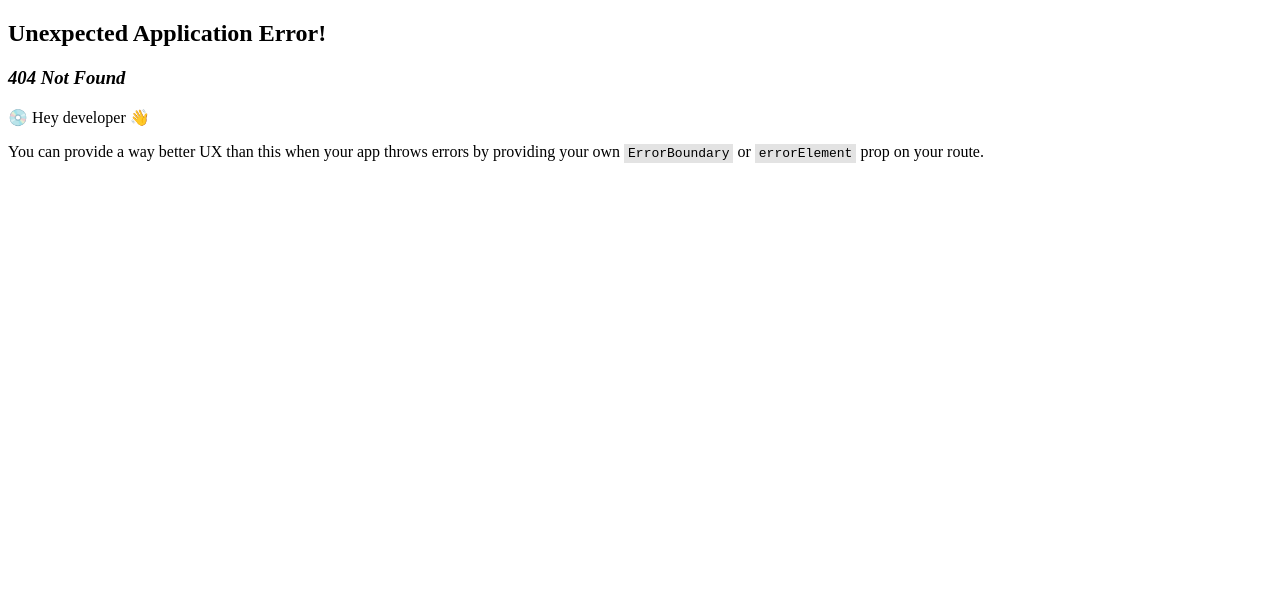
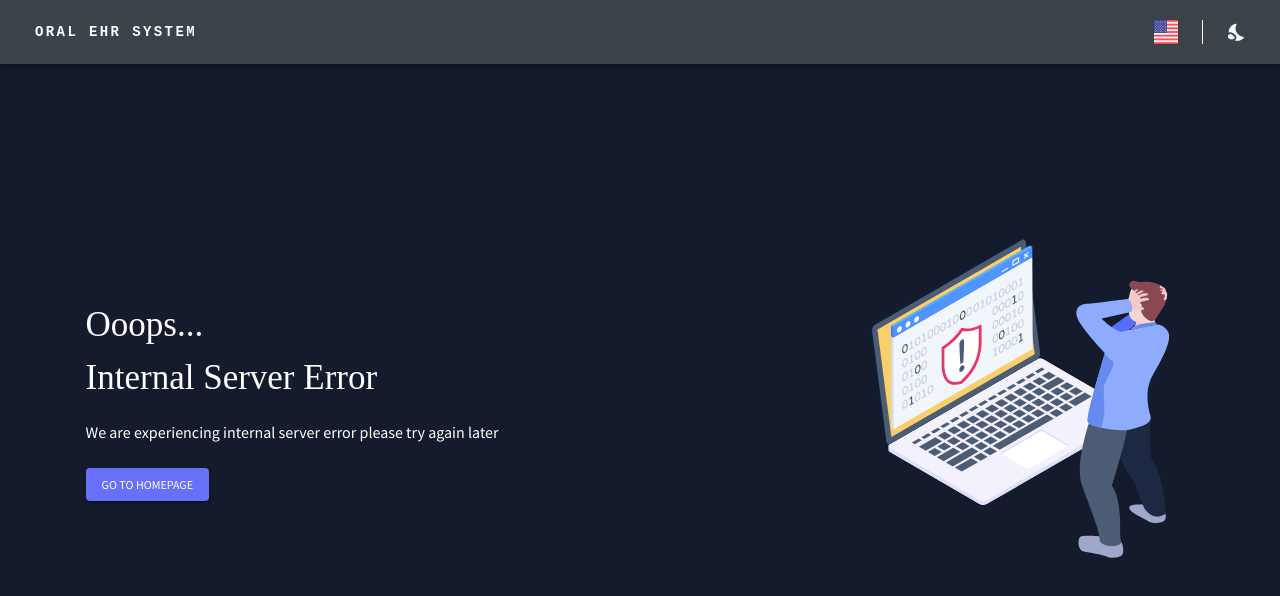
Before and after one commit to Prashant20985/oral-health-indices-monitoring-system-frontend, a React (Create React App) app: page /server-error in a window 1280 px wide. Before the commit this address had no page. Shown: the top 596 px of the page. Built offline with nearby package versions, Linux system fonts and the light colour scheme.

Commit message:
Added Server Error page

```diff
--- a/src/app/api/axiosAgent.ts
+++ b/src/app/api/axiosAgent.ts
@@ -11,6 +11,7 @@ import {
   ApplicationUser,
   ApplicationUserFormValues,
 } from "../models/ApplicationUser";
+import { router } from "../router/Routes";
 
 axios.defaults.baseURL = process.env.REACT_APP_API_URL;
 
@@ -44,7 +45,7 @@ axios.interceptors.response.use(
         toast.warning("Forbidden");
         break;
       case 500:
-        toast.error("Server Error");
+        router.navigate("/server-error");
     }
     return Promise.reject(error);
   }
--- a/src/app/layout/App.tsx
+++ b/src/app/layout/App.tsx
@@ -29,7 +29,7 @@ function App() {
           hideProgressBar
           theme="colored"
         />
-        {!commonStore.applocationLoaded ? (
+        {commonStore.applocationLoaded ? (
           <>
             <Navbar />
             <Container maxWidth="xl" sx={{ mt: 10 }}>
--- a/src/app/router/Routes.tsx
+++ b/src/app/router/Routes.tsx
@@ -8,6 +8,7 @@ import Dashboard from "../../features/Dashboard/Dashboard";
 import ActiveApplicationUsersList from "../../features/AdminOperations/List/ActiveUsers/ActiveApplicationUsersList";
 import DeactivatedApplicationUsersList from "../../features/AdminOperations/List/DeactivatedUsers/DeactivatedApplicationUsersList";
 import DeletedApplicationUsersList from "../../features/AdminOperations/List/DeletedUsers/DeletedApplicationUsersList";
+import ServerError from "../../features/Errors/ServerError";
 
 const routes: RouteObject[] = [
   {
@@ -47,6 +48,7 @@ const routes: RouteObject[] = [
       { path: "login", element: <LoginForm /> },
       { path: "forgot-pass", element: <ForgotPasswordForm /> },
       { path: "reset-password", element: <ResetPasswordForm /> },
+      { path: "server-error", element: <ServerError /> },
     ],
   },
 ];
--- /dev/null
+++ b/src/features/Errors/GoToHomePageButton.tsx
@@ -0,0 +1,23 @@
+import { Button, useTheme } from "@mui/material";
+import { colors } from "../../themeConfig";
+import { router } from "../../app/router/Routes";
+
+export default function GoToHomePageButton() {
+  const theme = useTheme();
+  const color = colors(theme.palette.mode);
+  return (
+    <Button
+      onClick={() => router.navigate("/")}
+      variant="contained"
+      sx={{
+        mt: "1.5rem",
+        backgroundColor: color.blueAccent[500],
+        "&:hover": {
+          backgroundColor: color.blueAccent[600],
+        },
+      }}
+    >
+      Go To Homepage
+    </Button>
+  );
+}
--- /dev/null
+++ b/src/features/Errors/ServerError.tsx
@@ -0,0 +1,41 @@
+import { Typography, Box } from "@mui/material";
+import GoToHomePageButton from "./GoToHomePageButton";
+
+export default function NotFound() {
+  return (
+    <Box
+      sx={{
+        display: "flex",
+        justifyContent: "center",
+        alignItems: "center",
+        minHeight: "80vh",
+      }}
+    >
+      <Box
+        display="flex"
+        justifyContent="space-between"
+        alignItems="center"
+        width="90%"
+      >
+        <Box>
+          <Typography fontSize={35} fontFamily="cursive">
+            Ooops... <br /> Internal Server Error
+          </Typography>
+          <br />
+          <Typography variant="h5">
+            We are experiencing internal server error please try again later
+          </Typography>
+          <GoToHomePageButton />
+        </Box>
+        <Box>
+          <img
+            src="/assets/security-system.svg"
+            loading="lazy"
+            height={350}
+            alt="Server Error"
+          />
+        </Box>
+      </Box>
+    </Box>
+  );
+}
```
Also changed, not shown: public/assets/security-system.svg (added), 1 other file (tests, documents, lock files or other folders).
